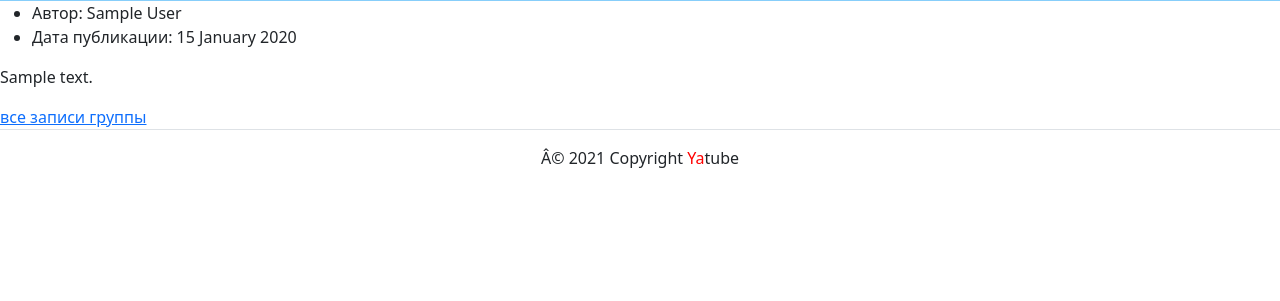
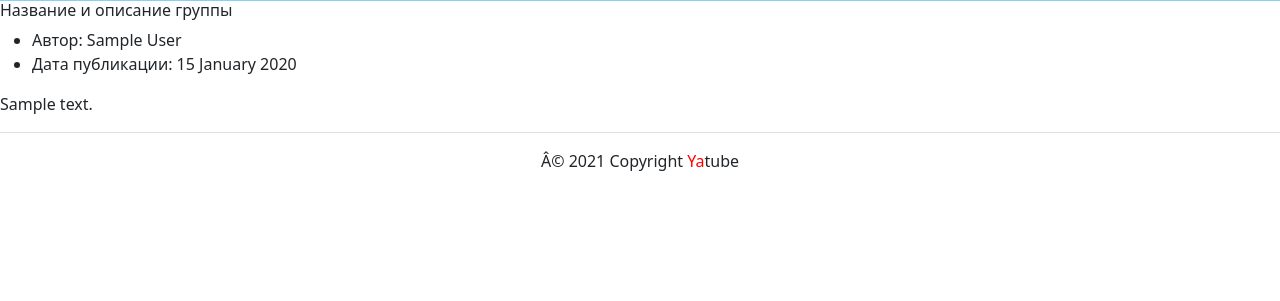
Before and after one commit to lilyoungogbebra/hw02_community, a Django app: a page that uses yatube/templates/posts/group_list.html in a window 1280 px wide. Shown: the part 55-356 px from the top of the page. Run offline with Django 3.2, Linux system fonts and the light colour scheme; tables that the repository leaves empty hold one stand-in row (values such as "Sample post"); some libraries are stand-ins or nearby versions.

Commit message:
Создание структуры проекта

```diff
--- a/yatube/templates/posts/group_list.html
+++ b/yatube/templates/posts/group_list.html
@@ -1,5 +1,6 @@
 {% extends 'base.html' %}
 {% block content %}
+  <h6>Название и описание группы</h6>
   {% for post in posts %}
   <ul>
     <li>
@@ -10,10 +11,6 @@
     </li>
   </ul>
   <p>{{ post.text }}</p>
-  <h1>{{ post.title }}</h1>
-  {%if post.group %}
-    <a href="{% url 'posts:group_list' slug=post.group.slug %}">все записи группы</a>
-  {% endif %}
   {% if not forloop.last %}<hr>{% endif %}
   {% endfor %}
 {% endblock content %}
--- a/yatube/templates/posts/index.html
+++ b/yatube/templates/posts/index.html
@@ -1,6 +1,7 @@
 {% extends 'base.html' %}
 {% load static %}
 {% block content %}
+  <h6>Последние обновления на сайте</h6>
   {% for post in posts %}
   <ul>
     <li>
@@ -11,7 +12,6 @@
     </li>
   </ul>
   <p>{{ post.text }}</p>
-  <h1>{{ post.title }}</h1>
   {%if post.group %}
     <a href="{% url 'posts:group_list' slug=post.group.slug %}">все записи группы</a>
   {% endif %}
```
